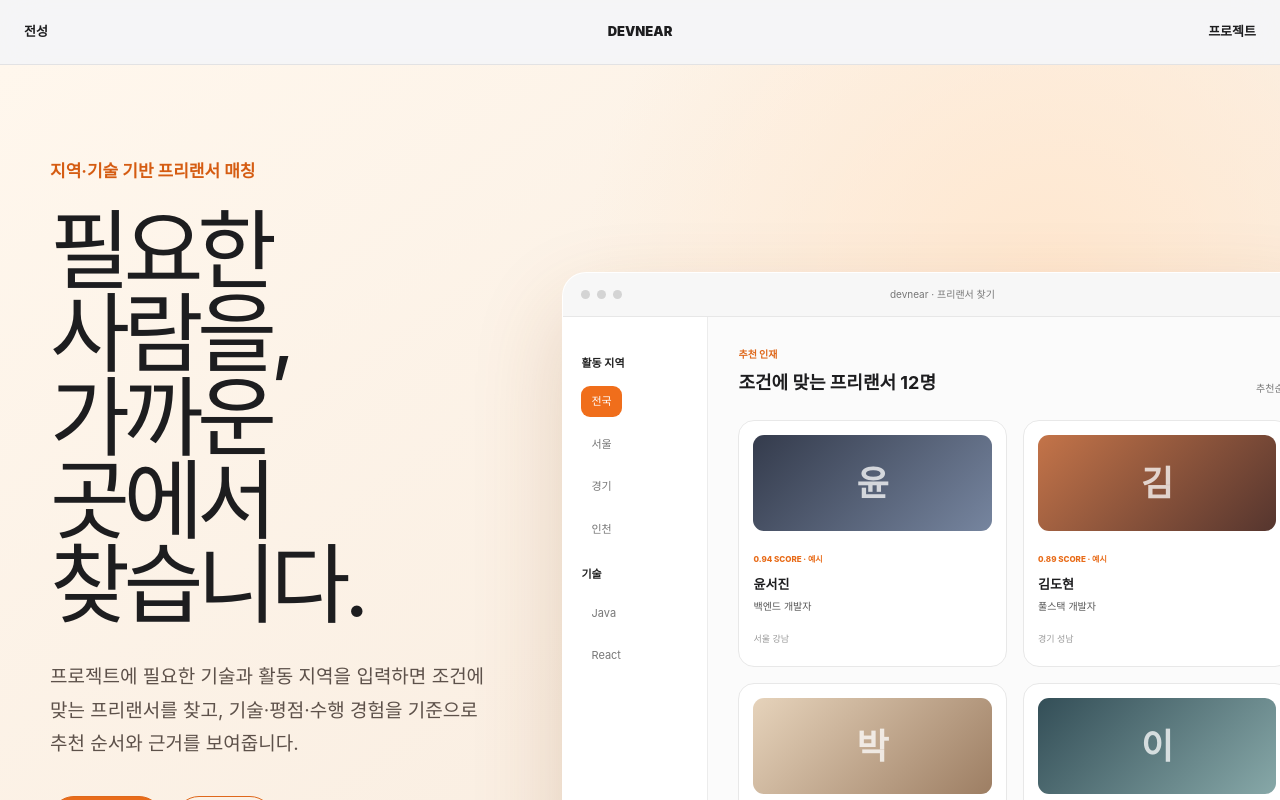
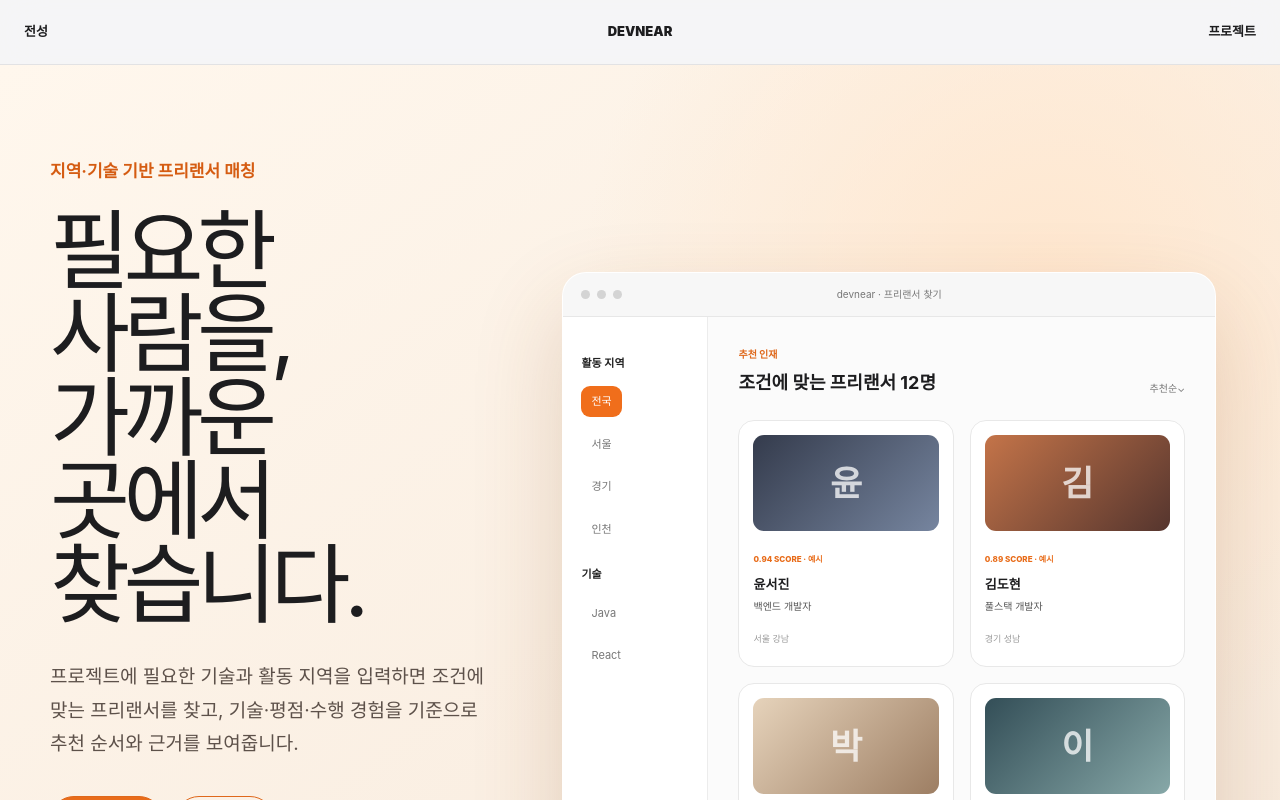
Before and after one commit to jeonseong0120-source/jeonseong-portfolio, a Next.js app: page /projects/devnear in a window 1280 px wide. Shown: the top 800 px of the page. Built offline with nearby package versions, Linux system fonts and the light colour scheme.

Commit message:
Keep DevNear hero preview within desktop grid

```diff
--- a/src/app/projects/devnear/devnear.module.css
+++ b/src/app/projects/devnear/devnear.module.css
@@ -19,7 +19,7 @@
 .factTech dd { display: flex; flex-wrap: wrap; column-gap: 7px; row-gap: 5px; }
 .factTech dd span { white-space: nowrap; }
 .factTech dd i { margin-right: 7px; color: #857971; font-style: normal; }
-.heroBrowser { width: 760px; overflow: hidden; border: 1px solid rgba(255,255,255,.9); border-radius: 24px; background: #fff; box-shadow: 0 38px 90px rgba(137,73,30,.2); }
+.heroBrowser { width: min(760px, 100%); overflow: hidden; border: 1px solid rgba(255,255,255,.9); border-radius: 24px; background: #fff; box-shadow: 0 38px 90px rgba(137,73,30,.2); }
 .browserTop,.demoBrowserTop { min-height: 44px; display: grid; grid-template-columns: 1fr auto 1fr; align-items: center; padding: 0 18px; border-bottom: 1px solid #e7e7e7; background: #f7f7f7; }
 .browserTop > div,.demoBrowserTop > div { display: flex; gap: 7px; }
 .browserTop > div span,.demoBrowserTop > div span { width: 9px; aspect-ratio: 1; border-radius: 50%; background: #d4d4d4; }
```
